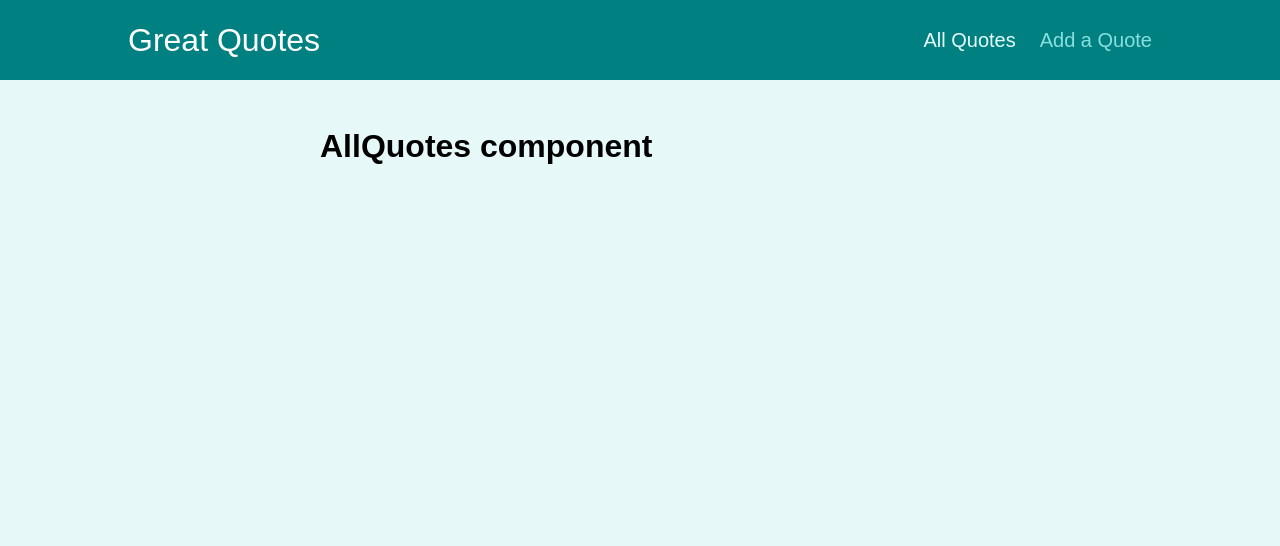
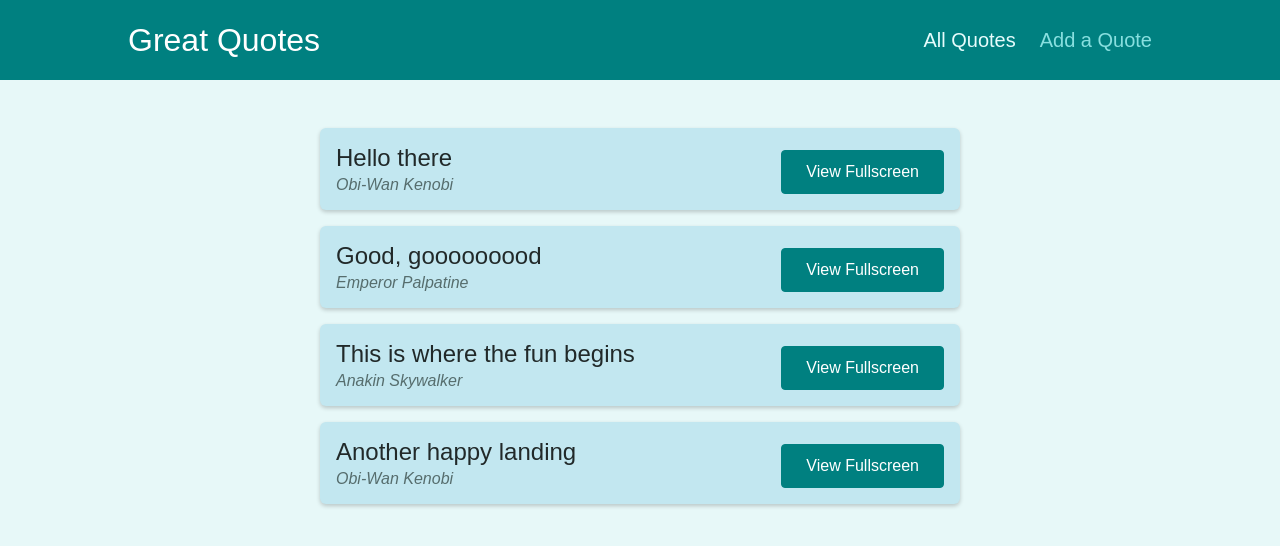
Before and after one commit to fermercadal/react-router-quotes, a React (Create React App) app: page /quotes in a window 1280 px wide. Shown: the top 546 px of the page. Built offline with nearby package versions, Linux system fonts and the light colour scheme.

Commit message:
Adding dynamic routes

```diff
--- a/src/App.js
+++ b/src/App.js
@@ -1,9 +1,9 @@
 import { Route, Switch, Redirect } from "react-router-dom";
 
 import Layout from "./components/layout/Layout";
-import AllQuotes from "./components/pages/AllQuotes";
-import NewQuote from "./components/pages/NewQuote";
-import QuoteDetails from "./components/pages/QuoteDetails";
+import AllQuotes from "./pages/AllQuotes";
+import NewQuote from "./pages/NewQuote";
+import QuoteDetails from "./pages/QuoteDetails";
 
 const App = () => {
   return (
--- a/src/components/pages/AllQuotes.js
+++ /dev/null
@@ -1,7 +0,0 @@
-const AllQuotes = () => {
-  return (
-    <h1>AllQuotes component</h1>
-  );
-};
-
-export default AllQuotes;
--- a/src/components/pages/NewQuote.js
+++ /dev/null
@@ -1,7 +0,0 @@
-const NewQuote = () => {
-  return (
-    <h1>NewQuote component</h1>
-  );
-};
-
-export default NewQuote;
--- a/src/components/pages/QuoteDetails.js
+++ /dev/null
@@ -1,20 +0,0 @@
-import { Fragment } from "react";
-import { useParams, Route } from "react-router-dom";
-
-import Comments from "../comments/Comments"
-
-const QuoteDetails = () => {
-  const params = useParams();
-
-  return (
-    <Fragment>
-      <h1>QuoteDetails component</h1>
-      <p>{params.quoteId}</p>
-      <Route path={`/quotes/${params.quoteId}/comments`}>
-        <Comments />
-      </Route>
-    </Fragment>
-  );
-};
-
-export default QuoteDetails;
--- a/src/components/quotes/QuoteItem.js
+++ b/src/components/quotes/QuoteItem.js
@@ -1,3 +1,5 @@
+import { Link } from "react-router-dom";
+
 import classes from './QuoteItem.module.css';
 
 const QuoteItem = (props) => {
@@ -9,9 +11,9 @@ const QuoteItem = (props) => {
         </blockquote>
         <figcaption>{props.author}</figcaption>
       </figure>
-      <a className='btn'>
+      <Link className="btn" to={`/quotes/${props.id}`}>
         View Fullscreen
-      </a>
+      </Link>
     </li>
   );
 };
--- /dev/null
+++ b/src/pages/AllQuotes.js
@@ -0,0 +1,18 @@
+import QuoteList from "../components/quotes/QuoteList";
+
+const DUMMY_DATA = [
+  { id: "q1", author: "Obi-Wan Kenobi", text: "Hello there" },
+  { id: "q2", author: "Emperor Palpatine", text: "Good, gooooooood" },
+  {
+    id: "q3",
+    author: "Anakin Skywalker",
+    text: "This is where the fun begins",
+  },
+  { id: "q4", author: "Obi-Wan Kenobi", text: "Another happy landing" },
+];
+
+const AllQuotes = () => {
+  return <QuoteList quotes={DUMMY_DATA} />;
+};
+
+export default AllQuotes;
--- /dev/null
+++ b/src/pages/NewQuote.js
@@ -0,0 +1,11 @@
+import QuoteForm from "../components/quotes/QuoteForm";
+
+const NewQuote = () => {
+  const addQuoteHandler = (quoteData) => {
+    console.log(quoteData);
+  };
+
+  return <QuoteForm onAddQuote={addQuoteHandler} />;
+};
+
+export default NewQuote;
--- /dev/null
+++ b/src/pages/QuoteDetails.js
@@ -0,0 +1,38 @@
+import { Fragment } from "react";
+import { useParams, Route } from "react-router-dom";
+
+import Comments from "../components/comments/Comments";
+import HighlightedQuote from "../components/quotes/HighlightedQuote";
+
+const DUMMY_DATA = [
+  { id: "q1", author: "Obi-Wan Kenobi", text: "Hello there" },
+  { id: "q2", author: "Emperor Palpatine", text: "Good, gooooooood" },
+  {
+    id: "q3",
+    author: "Anakin Skywalker",
+    text: "This is where the fun begins",
+  },
+  { id: "q4", author: "Obi-Wan Kenobi", text: "Another happy landing" },
+];
+
+const QuoteDetails = () => {
+  const params = useParams();
+
+  const quote = DUMMY_DATA.find(quote => quote.id === params.quoteId);
+
+  if (!quote) {
+    return <p>No quote found</p>;
+  }
+
+  return (
+    <Fragment>
+      <h1>QuoteDetails component</h1>
+      <HighlightedQuote author={quote.author} text={quote.text} />
+      <Route path={`/quotes/${params.quoteId}/comments`}>
+        <Comments />
+      </Route>
+    </Fragment>
+  );
+};
+
+export default QuoteDetails;
```
